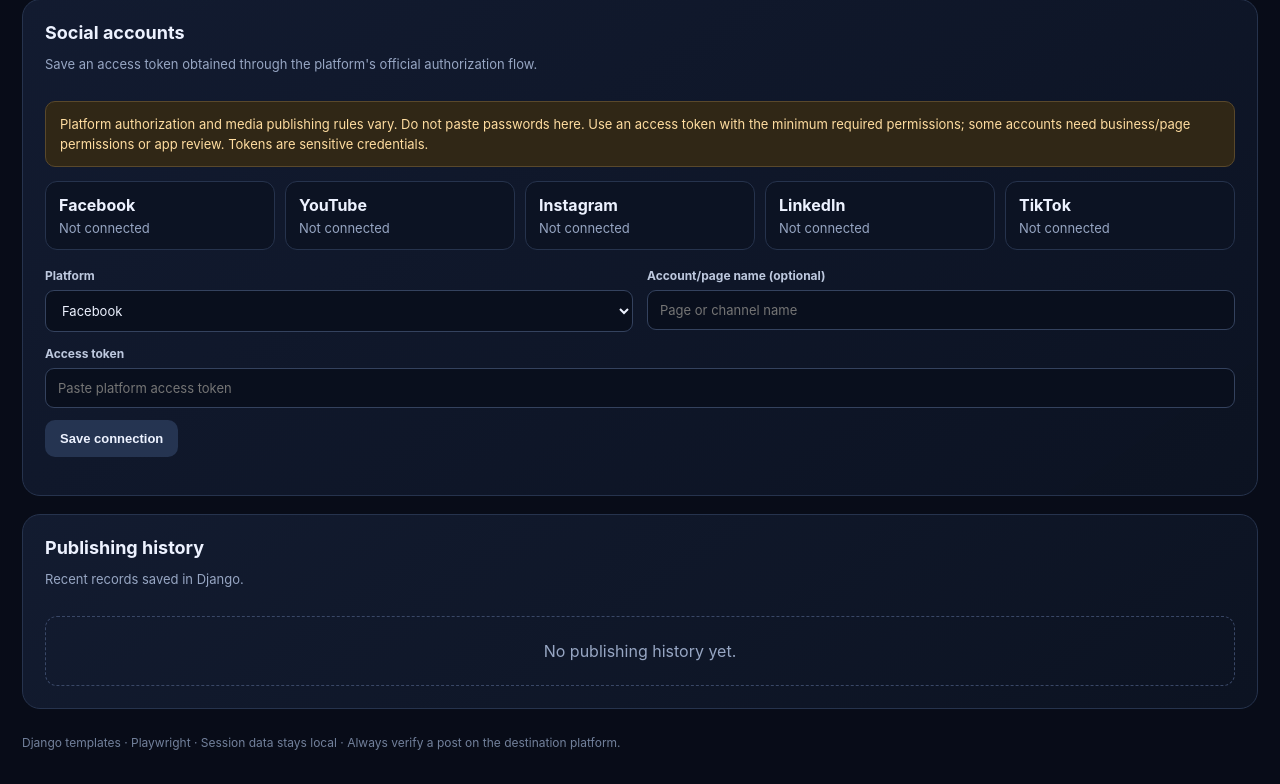
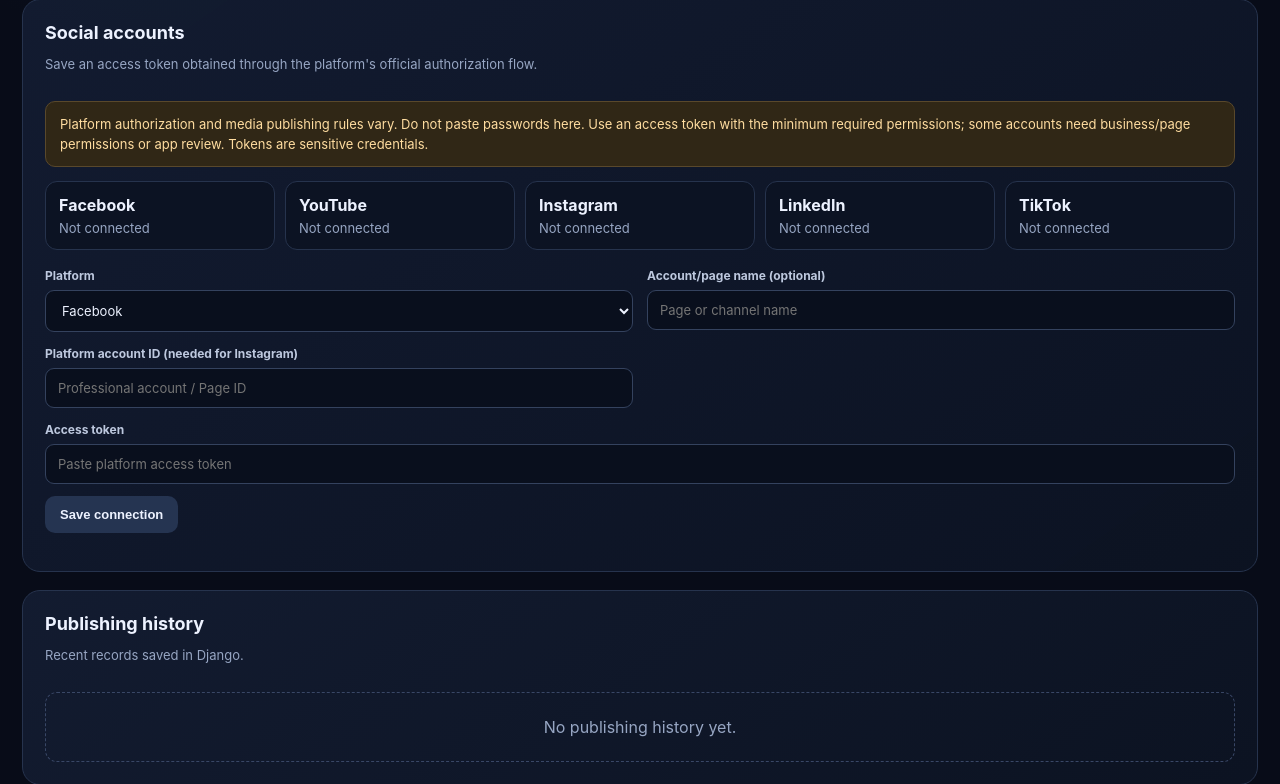
Before and after one commit to mnaeemvoice/canva, a Django app: page /api/browser/ in a window 1280 px wide. Shown: the part 919-1703 px from the top of the page. Run offline with Django 5.2, Linux system fonts and the light colour scheme; the visitor is signed in with stand-in values (Sample User, id 1); data that the repository does not hold is empty.

Commit message:
Add platform account ID for Instagram Graph publishing

```diff
--- a/templates/browser_automation/dashboard.html
+++ b/templates/browser_automation/dashboard.html
@@ -39,7 +39,7 @@ button,.button{border:0;border-radius:10px;background:var(--accent);color:white;
 <section class="panel"><div class="panelhead"><div><h2>Social accounts</h2><p class="muted">Save an access token obtained through the platform's official authorization flow.</p></div></div>
 <div class="notice">Platform authorization and media publishing rules vary. Do not paste passwords here. Use an access token with the minimum required permissions; some accounts need business/page permissions or app review. Tokens are sensitive credentials.</div>
 <div class="platforms" style="margin-top:14px">{% for item in platform_rows %}<div class="platform"><strong>{{ item.label }}</strong><div class="muted">{% if item.connected %}<span style="color:var(--green)">● Connected</span>{% if item.username %} · {{ item.username }}{% endif %}{% else %}Not connected{% endif %}</div></div>{% endfor %}</div>
-<form id="connect-form" style="margin-top:18px"><div class="formgrid"><div class="field"><label for="platform">Platform</label><select id="platform" required>{% for platform,label in platform_options %}<option value="{{ platform }}">{{ label }}</option>{% endfor %}</select></div><div class="field"><label for="username">Account/page name (optional)</label><input id="username" autocomplete="off" placeholder="Page or channel name"></div><div class="field" style="grid-column:1/-1"><label for="token">Access token</label><input id="token" type="password" autocomplete="new-password" required placeholder="Paste platform access token"></div></div><p style="margin-top:12px"><button type="submit" class="secondary">Save connection</button></p><p class="muted" id="connect-message" role="status"></p></form>
+<form id="connect-form" style="margin-top:18px"><div class="formgrid"><div class="field"><label for="platform">Platform</label><select id="platform" required>{% for platform,label in platform_options %}<option value="{{ platform }}">{{ label }}</option>{% endfor %}</select></div><div class="field"><label for="username">Account/page name (optional)</label><input id="username" autocomplete="off" placeholder="Page or channel name"></div><div class="field"><label for="user-id">Platform account ID (needed for Instagram)</label><input id="user-id" autocomplete="off" placeholder="Professional account / Page ID"></div><div class="field" style="grid-column:1/-1"><label for="token">Access token</label><input id="token" type="password" autocomplete="new-password" required placeholder="Paste platform access token"></div></div><p style="margin-top:12px"><button type="submit" class="secondary">Save connection</button></p><p class="muted" id="connect-message" role="status"></p></form>
 </section>
 
 <section class="panel"><div class="panelhead"><div><h2>Publishing history</h2><p class="muted">Recent records saved in Django.</p></div></div><div class="history">{% for item in posted_content %}<div class="historyrow"><div><strong>{{ item.get_platform_display }}</strong> · {{ item.content_type }}<div class="tiny">{{ item.content_file_name|default:"No file name" }} · {{ item.created_at|date:"Y-m-d H:i" }}</div></div><div><span class="pill">{{ item.status }}</span>{% if item.post_url %} <a href="{{ item.post_url }}" target="_blank" rel="noopener">Open post ↗</a>{% endif %}</div></div>{% empty %}<div class="empty">No publishing history yet.</div>{% endfor %}</div></section>
@@ -51,5 +51,5 @@ const message=document.getElementById('message');
 document.getElementById('sync').addEventListener('click',async function(){const btn=this;btn.disabled=true;message.textContent='Opening Canva and scanning your designs…';try{const r=await fetch('/api/browser/canva/sync/',{method:'POST',headers:{'X-CSRFToken':csrf}});const d=await r.json();message.textContent=d.success?('Found '+d.found+' designs · '+d.created+' new · '+d.updated+' updated. Reloading…'):((d.error||'Sync failed')+'\n'+(d.next_step||d.detail||''));if(d.success)setTimeout(()=>location.reload(),900)}catch(e){message.textContent='Sync request failed: '+e}finally{btn.disabled=false}});
 document.querySelectorAll('.export-form').forEach(form=>form.addEventListener('submit',async function(e){e.preventDefault();const btn=form.querySelector('button');btn.disabled=true;message.textContent='Exporting MP4 from Canva. Animated designs can take a few minutes…';try{const r=await fetch(form.action,{method:'POST',headers:{'X-CSRFToken':csrf}});const d=await r.json();message.textContent=d.success?('MP4 exported and stored ('+Math.round(d.size_bytes/1024/1024*100)/100+' MB). Reloading…'):((d.error||'Export failed')+'\n'+(d.detail||''));if(d.success)setTimeout(()=>location.reload(),1200)}catch(e){message.textContent='Export request failed: '+e}finally{btn.disabled=false}}));
 document.querySelectorAll('.publish-form').forEach(form=>form.addEventListener('submit',async function(e){e.preventDefault();const btn=form.querySelector('button');const out=form.querySelector('.result');const platform=form.querySelector('[name="platform"]').value;btn.disabled=true;out.textContent='Sending media to '+platform+'…';try{const r=await fetch('/api/social/unified-post/',{method:'POST',headers:{'Content-Type':'application/json','X-CSRFToken':csrf},body:JSON.stringify({platform,content_type:form.dataset.type,design_id:form.dataset.design,caption:form.querySelector('[name="caption"]').value})});const d=await r.json();if(r.ok&&d.success){out.textContent='Published successfully. '+(d.post_url||'');out.style.color='var(--green)'}else{out.textContent=(d.error||d.message||'Publishing failed')+(d.message&&d.error?' — '+d.message:'');out.style.color='#ffc3d2'}}catch(e){out.textContent='Publishing request failed: '+e;out.style.color='#ffc3d2'}finally{btn.disabled=false}}));
-document.getElementById('connect-form').addEventListener('submit',async function(e){e.preventDefault();const out=document.getElementById('connect-message');out.textContent='Saving token…';try{const r=await fetch('/api/social/auth-save/',{method:'POST',headers:{'Content-Type':'application/json','X-CSRFToken':csrf},body:JSON.stringify({platform:document.getElementById('platform').value,access_token:document.getElementById('token').value,username:document.getElementById('username').value})});const d=await r.json();out.textContent=r.ok?(d.message||'Saved. Reloading…'):(d.error||d.message||'Unable to save connection');if(r.ok)setTimeout(()=>location.reload(),900)}catch(e){out.textContent='Connection save failed: '+e}});
+document.getElementById('connect-form').addEventListener('submit',async function(e){e.preventDefault();const out=document.getElementById('connect-message');out.textContent='Saving token…';try{const r=await fetch('/api/social/auth-save/',{method:'POST',headers:{'Content-Type':'application/json','X-CSRFToken':csrf},body:JSON.stringify({platform:document.getElementById('platform').value,access_token:document.getElementById('token').value,username:document.getElementById('username').value,user_id:document.getElementById('user-id').value})});const d=await r.json();out.textContent=r.ok?(d.message||'Saved. Reloading…'):(d.error||d.message||'Unable to save connection');if(r.ok)setTimeout(()=>location.reload(),900)}catch(e){out.textContent='Connection save failed: '+e}});
 </script></body></html>
```
